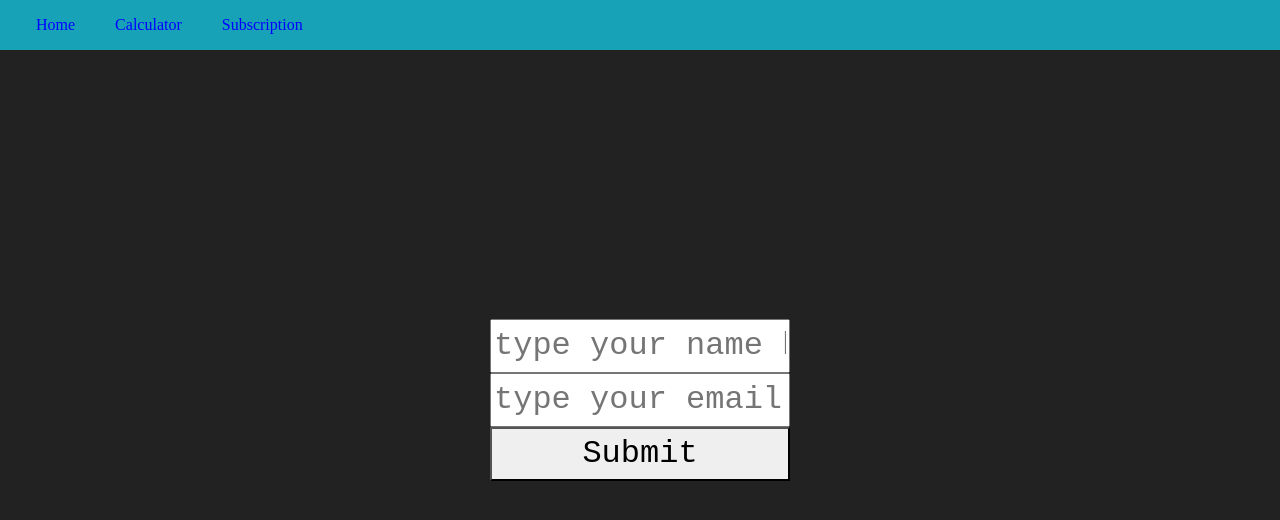
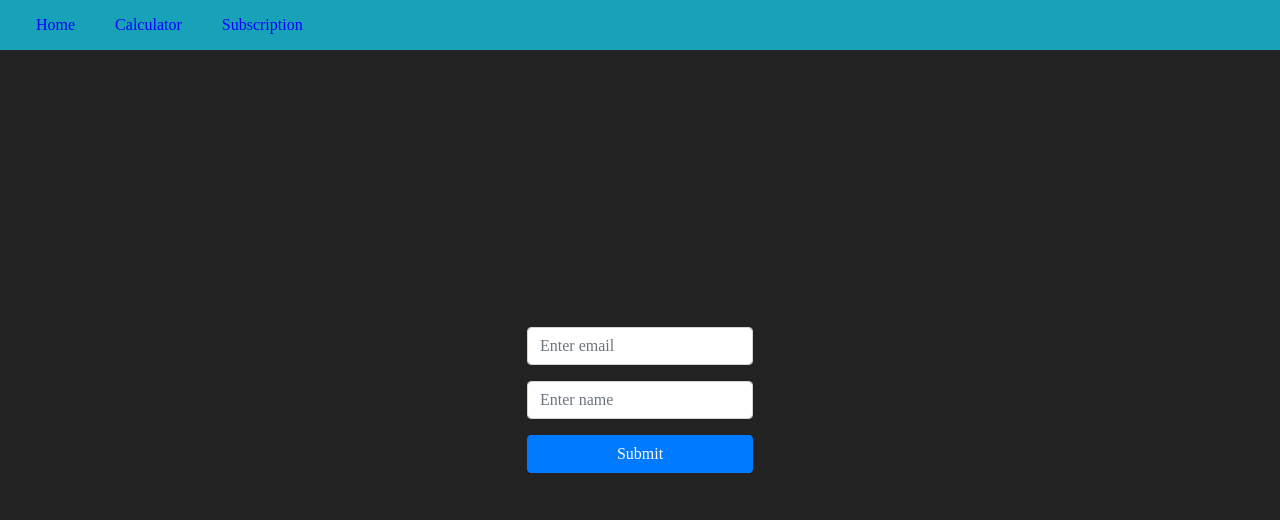
Before and after one commit to MauriceBernardo/Playground-website, a Nuxt app: page /Subscription in a window 1280 px wide. Shown: the top 520 px of the page. Built offline with nearby package versions, Linux system fonts and the light colour scheme.

Commit message:
Implemented form with bootstrap

```diff
--- a/components/Forms.vue
+++ b/components/Forms.vue
@@ -1,22 +1,31 @@
 <template>
-  <div class="form">
-    <input
-      v-model="Name"
-      type="form__text"
-      placeholder="type your name here">
-    <input
-      v-model="Email"
-      type="form__email"
-      placeholder="type your email here">
-    <button
-      class="form__submit"
-      @click.prevent="valueInputted">Submit</button>
-    <label
-      v-show="invalid"
-      for = "form__submit"
-      class="form__error">
-      Please type input in a correct format
-    </label>
+  <div>
+    <b-form class="form">
+      <b-form-group>
+        <b-form-input
+          v-model="form.email"
+          type="email"
+          required
+          placeholder="Enter email"/>
+      </b-form-group>
+      <b-form-group>
+        <b-form-input
+          v-model="form.name"
+          type="text"
+          required
+          placeholder="Enter name"/>
+      </b-form-group>
+      <b-button
+        variant="primary"
+        @click= "valueInputted">Submit</b-button>
+      <b-alert
+        :show = "invalid"
+        class="form__error"
+        dismissible
+        @dismissed="invalid=false">
+        Please input in the correct format
+      </b-alert>
+    </b-form>
   </div>
 </template>
 
@@ -25,8 +34,10 @@ import { store } from './../store/store.js'
 export default {
   data() {
     return {
-      Name: '',
-      Email: '',
+      form: {
+        name: '',
+        email: ''
+      },
       invalid: false
     }
   },
@@ -35,11 +46,11 @@ export default {
       let emailChecker = new RegExp(
         /^(([^<>()\[\]\\.,;:\s@"]+(\.[^<>()\[\]\\.,;:\s@"]+)*)|(".+"))@((\[[0-9]{1,3}\.[0-9]{1,3}\.[0-9]{1,3}\.[0-9]{1,3}])|(([a-zA-Z\-0-9]+\.)+[a-zA-Z]{2,}))$/
       )
-      if (!this.Email.match(emailChecker)) {
+      if (!this.form.email.match(emailChecker)) {
         this.invalid = true
       } else {
-        this.$store.name = this.Name
-        this.$store.email = this.Email
+        this.$store.name = this.form.name
+        this.$store.email = this.form.email
         this.invalid = false
         this.$emit('valueInputted')
       }
@@ -50,17 +61,14 @@ export default {
 
 <style lang='scss' scoped>
 .form {
-  margin: 40px 0;
-  width: 300px;
   display: flex;
   flex-direction: column;
-  justify-items: space-evenly;
-  font-family: monospace;
-  font-size: 32px;
+  font-family: cursive;
+  font-size: 23px;
 
   &__error {
-    color: red;
     font-size: 12px;
+    margin-top: 15px;
   }
 }
 </style>
```
